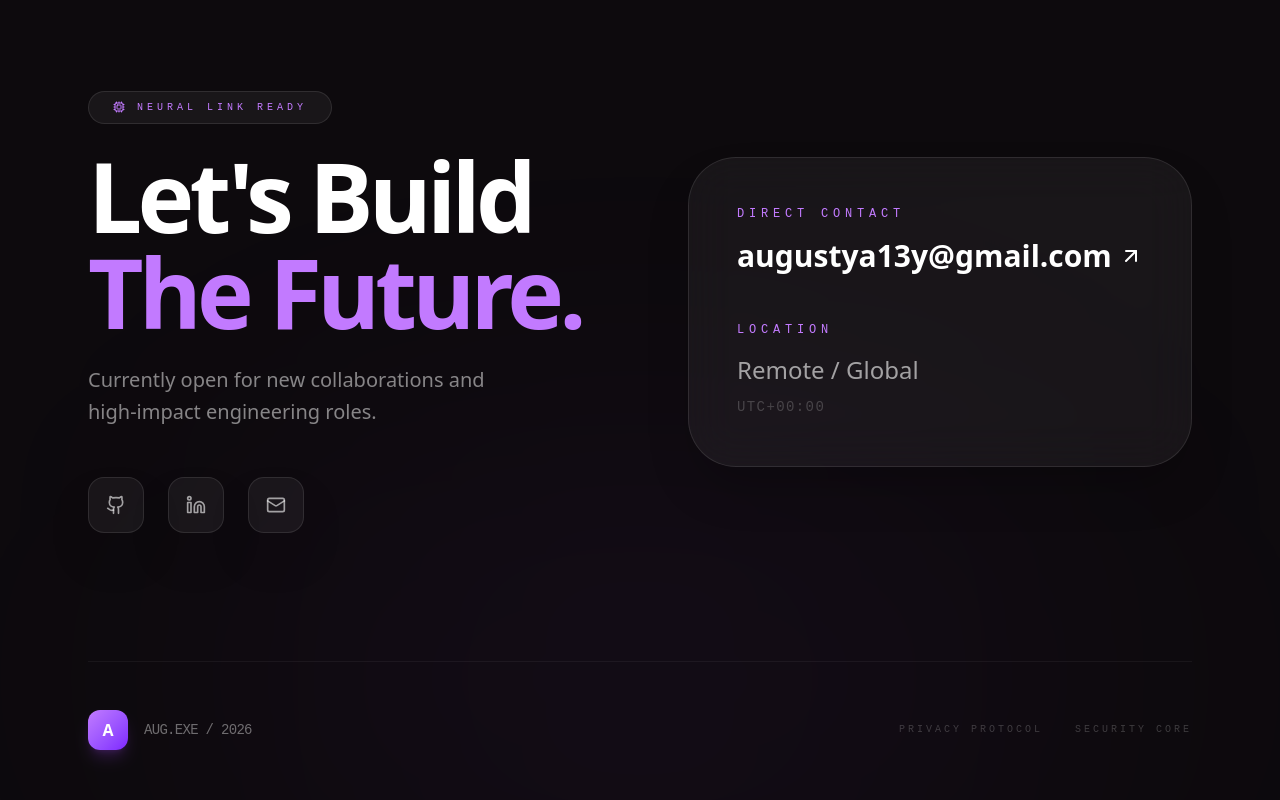
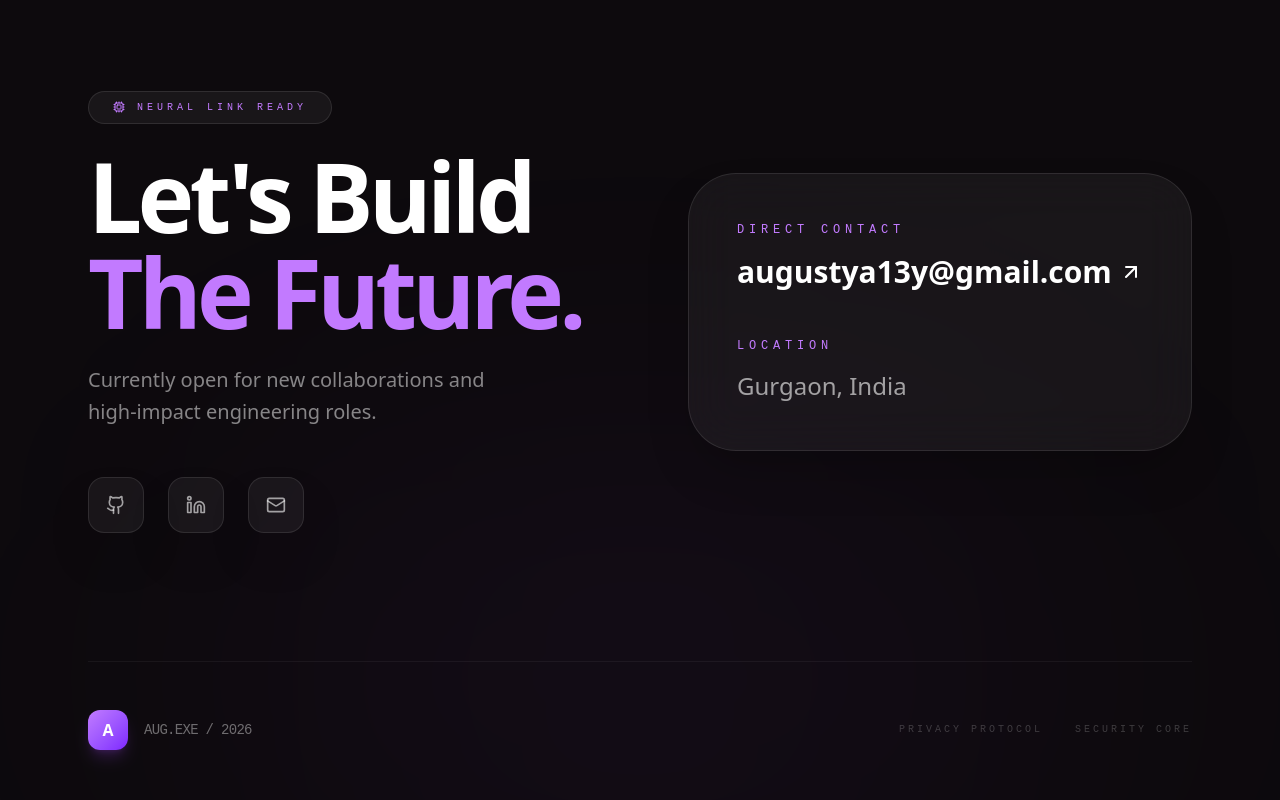
Before and after one commit to Augustya19/Portfolio-sde, a React (Vite) app: page / in a window 1280 px wide. Shown: the part 4178-4978 px from the top of the page. Built offline with nearby package versions, Linux system fonts and the light colour scheme.

Commit message:
Update Footer.tsx

```diff
--- a/src/components/Footer.tsx
+++ b/src/components/Footer.tsx
@@ -67,8 +67,8 @@ export default function Footer() {
             <div className="space-y-4">
               <h3 className="text-[10px] md:text-xs font-mono uppercase tracking-[0.4em] text-purple-400">Location</h3>
               <div className="text-xl md:text-2xl font-light text-white/60">
-                Remote / Global <br />
-                <span className="text-xs md:text-sm font-mono text-white/20 uppercase tracking-widest">UTC+00:00</span>
+                Gurgaon, India <br />
+                <span className="text-xs md:text-sm font-mono text-white/20 uppercase tracking-widest"></span>
               </div>
             </div>
           </div>
```
